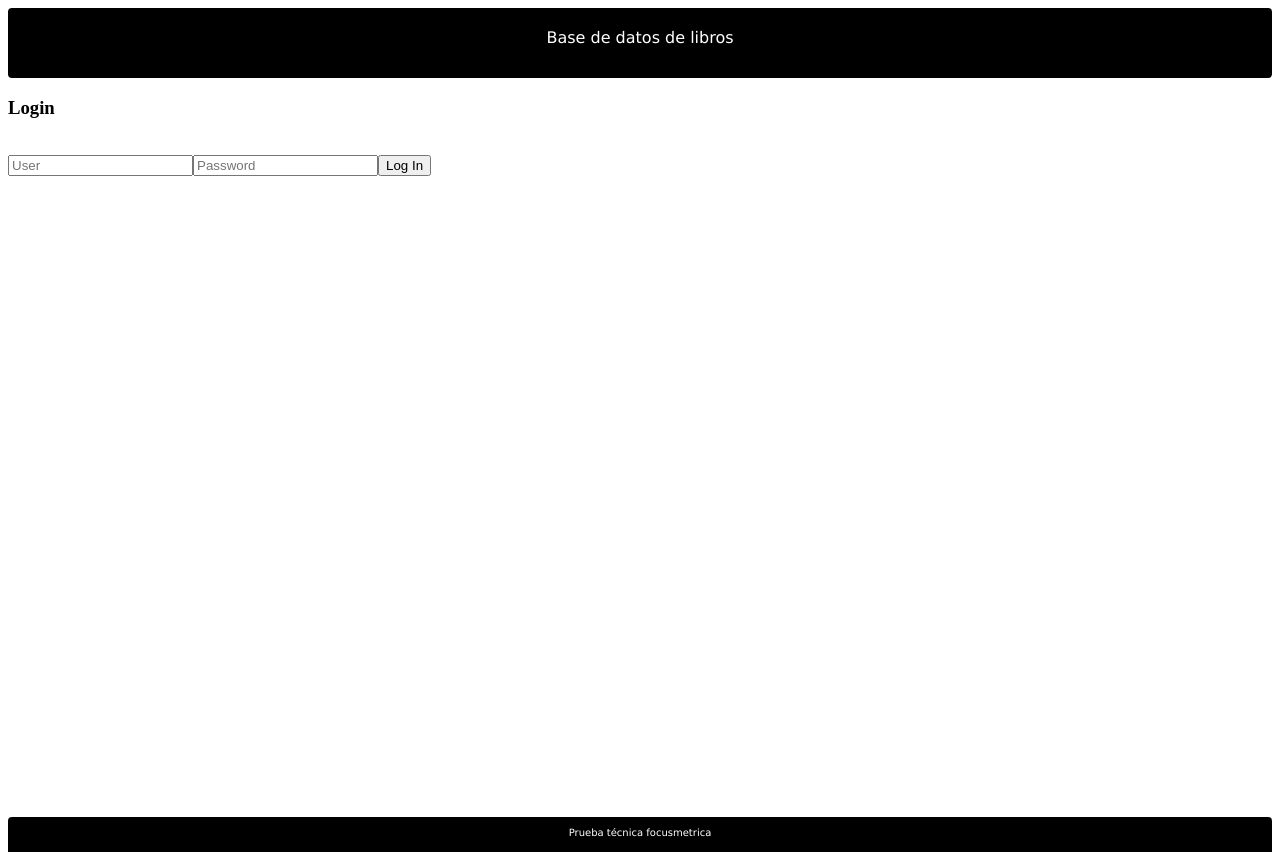
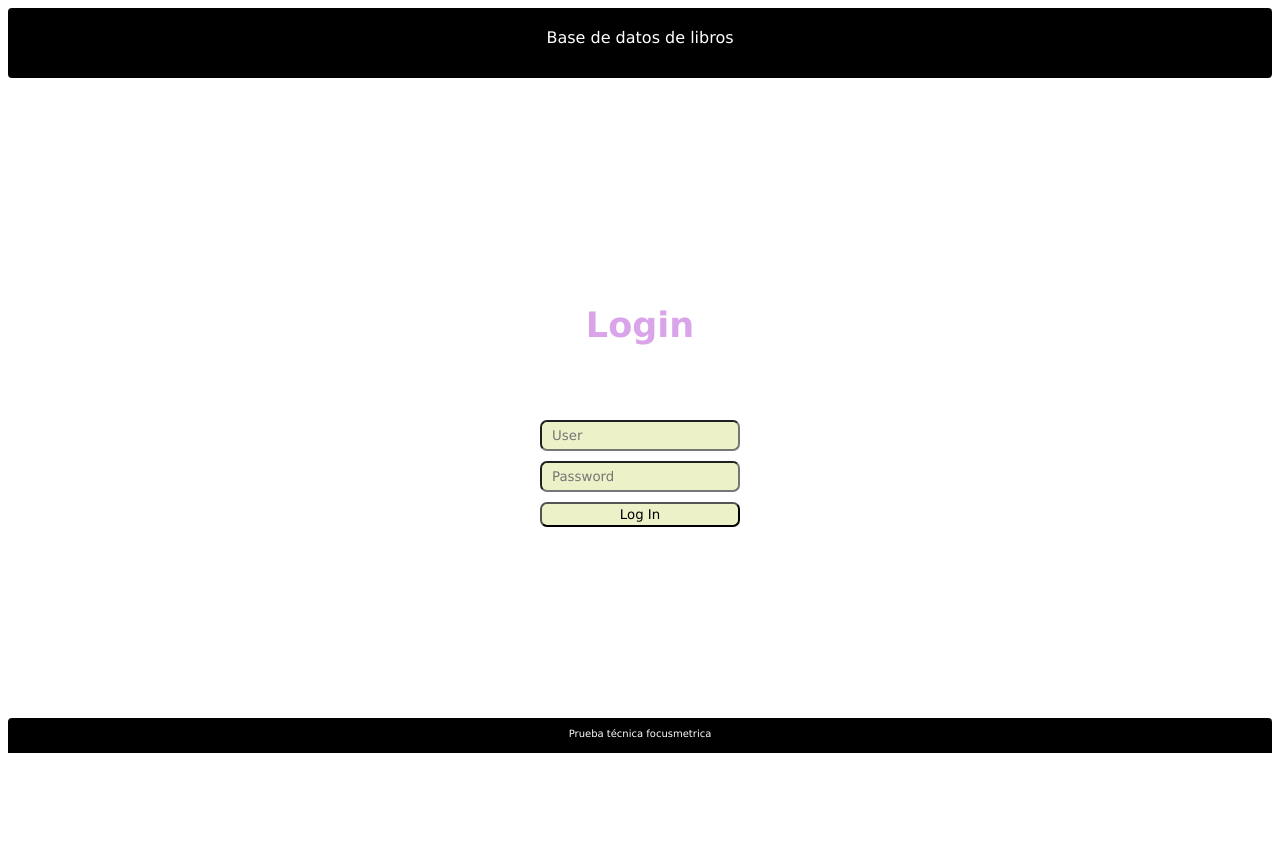
Before and after one commit to Nuriacode/front-vue3-prueba-tecnica, a Vue app: page / in a window 1280 px wide. After the commit the page ends 816 px from the top, so only its background shows below. Built offline with nearby package versions, Linux system fonts and the light colour scheme.

Commit message:
add styles

```diff
--- a/package.json
+++ b/package.json
@@ -10,6 +10,7 @@
   },
   "dependencies": {
     "axios": "^1.4.0",
+    "sass": "^1.63.6",
     "uuid": "^9.0.0",
     "vue": "^3.3.4",
     "vue-router": "^4.2.2"
--- a/src/views/Dashboard.vue
+++ b/src/views/Dashboard.vue
@@ -56,3 +56,24 @@ export default {
   },
 };
 </script>
+<style lang="scss" scoped>
+.container {
+  display: flex;
+  flex-direction: column;
+  button {
+    margin-top: 20px;
+    margin-bottom: 20px;
+    width: 120px;
+    font-family: 'Lucida Sans', 'Lucida Sans Regular', 'Lucida Grande', 'Lucida Sans Unicode', Geneva, Verdana, sans-serif;
+    border-radius: 5px;
+    background-color: rgb(210, 240, 165)
+  }
+  v-table{
+    font-family: 'Lucida Sans', 'Lucida Sans Regular', 'Lucida Grande', 'Lucida Sans Unicode', Geneva, Verdana, sans-serif;
+    font-size: 13px;
+    margin-bottom: 30px;
+    margin-left: 10px;
+    margin-right: 10px;
+  }
+}
+</style>
--- a/src/views/EditarUsuario.vue
+++ b/src/views/EditarUsuario.vue
@@ -181,3 +181,20 @@ export default {
   },
 };
 </script>
+<style lang="scss" scoped>
+.container{
+  display: flex;
+  flex-direction: column;
+  height: 84vh;
+  h2{
+  font-family: 'Lucida Sans', 'Lucida Sans Regular', 'Lucida Grande', 'Lucida Sans Unicode', Geneva, Verdana, sans-serif;
+  align-self: center;
+  article{
+    align-self: center;
+    align-content: center;
+    align-items: center;
+
+  }
+}
+}
+</style>
--- a/src/views/LogIn.vue
+++ b/src/views/LogIn.vue
@@ -1,8 +1,7 @@
 <template>
   <router-view>
     <div class="container">
-      <h3 class="container__tiitle">Login</h3>
-      <img src="" />
+      <h3 >Login</h3>
 
       <!-- Login Form -->
       <form class="container__form" v-on:submit.prevent="login">
@@ -12,6 +11,7 @@
           class="container__form--email"
           name="login"
           placeholder="User"
+          v-model="user"
         />
         <input
           type="text"
@@ -19,6 +19,7 @@
           class="container__form--email"
           name="login"
           placeholder="Password"
+          v-model="password"
         />
         <input type="submit" class="fadeIn fourth" value="Log In" />
       </form>
@@ -62,8 +63,40 @@ export default {
   },
 };
 </script>
-<style scoped>
+<style lang="scss" scoped>
 .container {
-  height: 90vh;
+  height: 80vh;
+  display: flex;
+  flex-direction: column;
+  justify-content: center;
+  align-content: center;
+
+  h3 {
+    font-family: 'Lucida Sans', 'Lucida Sans Regular', 'Lucida Grande', 'Lucida Sans Unicode', Geneva, Verdana, sans-serif;
+    align-self: center;
+    margin-bottom: 75px;
+    font-size: 35px;
+    color: rgb(217, 164, 233);
+  }
+
+  form{
+    display: flex;
+    flex-direction: column;
+    width: 200px;
+    align-self: center;
+    gap: 10px;
+    font-family: 'Lucida Sans', 'Lucida Sans Regular', 'Lucida Grande', 'Lucida Sans Unicode', Geneva, Verdana, sans-serif;
+
+    input{
+      font-family: 'Lucida Sans', 'Lucida Sans Regular', 'Lucida Grande', 'Lucida Sans Unicode', Geneva, Verdana, sans-serif;
+      height: 25px;
+      border-radius: 7px;
+      padding-left: 10px;
+      padding-right: 10px;
+      box-shadow: 0 0 0 transparent;
+      background-color: rgb(236, 241, 200);
+    }
+  }
+
 }
 </style>
--- a/src/views/NuevoUsuario.vue
+++ b/src/views/NuevoUsuario.vue
@@ -1,6 +1,8 @@
 <template>
-<h2>Nuevo Paciente</h2>
-  <div class="">
+
+<h2 class="title">Nuevo Paciente</h2>
+<form class="container" v-on:submit.prevent="login">
+  <article>
         <label for="id" class="">ID</label>
         <div>
           <input
@@ -10,8 +12,8 @@
             class=""
           />
         </div>
-      </div>
-  <div class="container">
+      </article>
+  <div>
     <form action="" class="">
       <div class="">
         <label for="title" class="control-label col-sm-2">Nombre</label>
@@ -24,7 +26,7 @@
           />
         </div>
       </div>
-      <div class="">
+      <div>
         <label for="body" class="">Resumen</label>
         <div>
           <input
@@ -35,7 +37,7 @@
           />
         </div>
       </div>
-      <div class="">
+      <div>
         <label for="userID" class="">Copias</label>
         <div>
           <input
@@ -46,83 +48,7 @@
           />
         </div>
       </div>
-      <!-- <div class=""> -->
-        <!-- <div class="">
-            <label for="" class="control-label col-sm-3">Correo</label>
-            <div class="">
-              <input
-                type="text"
-                class=""
-                name="correo"
-                id="correo"
-                v-model="form.correo"
-              />
-            </div>
-          </div> -->
-        <!-- <div class="col">
-            <label for="" class="control-label col-sm-5">codigo Postal</label>
-            <div class="col-sm-7">
-              <input
-                type="text"
-                class="form-control"
-                name="codigopostal"
-                id="codigopostal"
-                v-model="form.codigoPostal"
-              />
-            </div>
-          </div>
-        </div> -->
-        <!-- <div class="form-group left row">
-          <div class="col">
-            <label for="" class="control-label col-sm-2">Genero</label>
-            <div class="col-sm-7">
-              <input
-                type="text"
-                class="form-control"
-                name="genero"
-                id="genero"
-                v-model="form.genero"
-              />
-            </div>
-          </div> -->
-        <!-- <div class="col">
-            <label for="" class="control-label col-sm-2">Telefono</label>
-            <div class="col-sm-7">
-              <input
-                type="text"
-                class="form-control"
-                name="telefono"
-                id="telefono"
-                v-model="form.telefono"
-              />
-            </div>
-          </div>
-        </div> -->
-        <!-- <div class="form-group left">
-          <label for="" class="control-label col-sm-2">Fecha nacimiento</label>
-          <div class="col-sm-4">
-            <input
-              type="text"
-              class="form-control"
-              name="fechanacimineto"
-              id="telefono"
-              v-model="form.fechaNacimiento"
-            />
-          </div>
-        </div> -->
-        <!-- <div class="col">
-          <label for="" class="control-label col-sm-2">DNI</label>
-          <div class="col-sm-7">
-            <input
-              type="text"
-              class="form-control"
-              name="dni"
-              id="dni"
-              v-model="form.dni"
-            />
-          </div> -->
-      <!-- </div> -->
-      <div class="">
+      <div>
         <button type="button" class="btn btn-primary" v-on:click="guardar()">
           Guardar
         </button>
@@ -132,6 +58,7 @@
       </div>
     </form>
   </div>
+  </form>
 </template>
 <script>
 import axios from "axios";
@@ -164,3 +91,20 @@ export default {
   },
 };
 </script>
+<style lang="scss" scoped>
+.container{
+  display: flex;
+  flex-direction: column;
+  height: 84vh;
+  h2{
+  font-family: 'Lucida Sans', 'Lucida Sans Regular', 'Lucida Grande', 'Lucida Sans Unicode', Geneva, Verdana, sans-serif;
+  align-self: center;
+  article{
+    align-self: center;
+    align-content: center;
+    align-items: center;
+
+  }
+}
+}
+</style>
```
Also changed, not shown: 1 other file (tests, documents, lock files or other folders).
